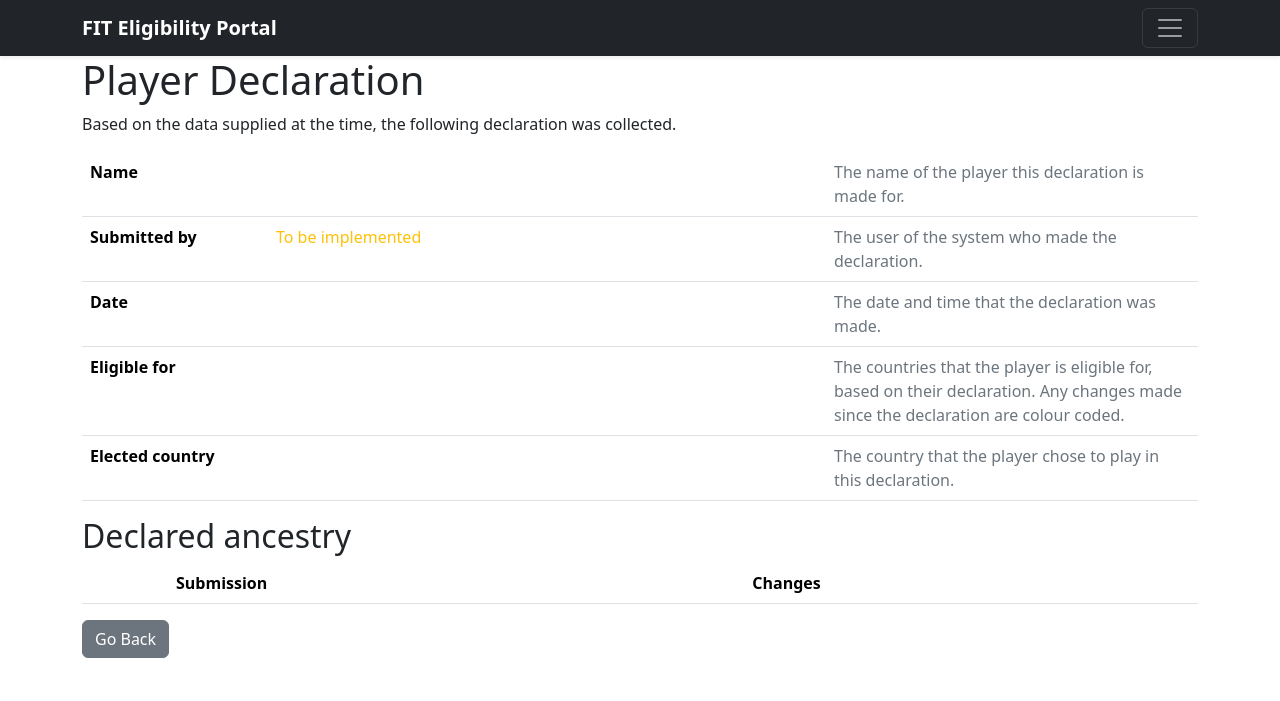
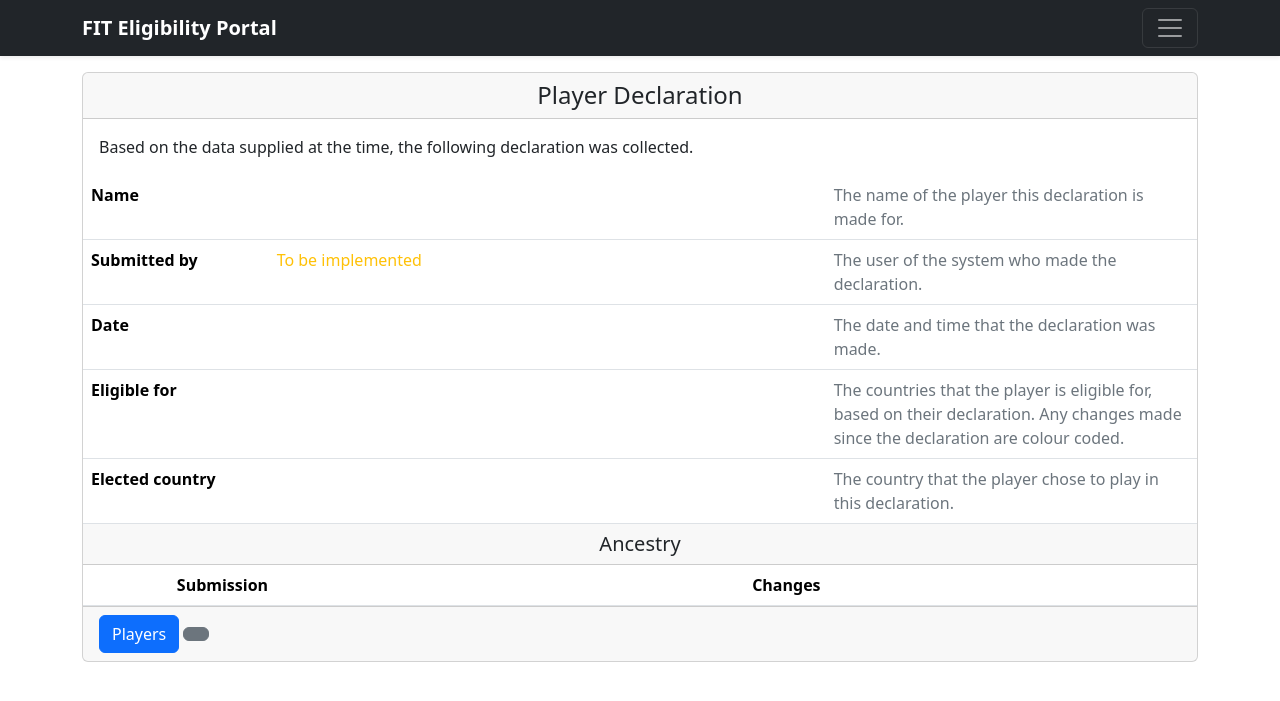
Before and after one commit to internationaltouch/fit_tournaments, a Django app: template eligibility/templates/eligibility/playerdeclaration_detail.html in a window 1280 px wide. Shown: the top 701 px of the page. Run offline with Django 3.2, Linux system fonts and the light colour scheme; the template is opened without the code that fills it, so the values that code supplies are empty; some libraries are stand-ins or nearby versions.

Commit message:
update player declaration detail view style

```diff
--- a/eligibility/templates/eligibility/player_list.html
+++ b/eligibility/templates/eligibility/player_list.html
@@ -3,7 +3,7 @@
 
 {% block container %}
     <main class="mt-3">
-        <div class="card">
+        <div class="card mb-3">
             <h4 class="card-header text-center">Player Portal</h4>
             <div class="card-body">
                 <p>In the <em>Player Portal</em>, you provide the minimum necessary information about yourself
@@ -14,7 +14,7 @@
                 this are players who are under the age of 18, who must have their parents fill this out on their
                 behalf.</p>
             </div>
-            <table class="table table-fixed table-striped align-middle">
+            <table class="table table-fixed table-striped align-middle mb-0">
                 <thead>
                 <tr>
                     <th scope="col" class="col-4">Name</th>
--- a/eligibility/templates/eligibility/playerdeclaration_detail.html
+++ b/eligibility/templates/eligibility/playerdeclaration_detail.html
@@ -1,13 +1,14 @@
 {% extends "eligibility/base.html" %}
-{% load eligibility_tags %}
+{% load bootstrap5 eligibility_tags %}
 
 {% block container %}
-<main>
-    <h1>Player Declaration</h1>
-
-    <p>Based on the data supplied at the time, the following declaration was collected.</p>
-
-    <table class="table">
+    <main class="mt-3">
+        <div class="card mb-3">
+            <h4 class="card-header text-center">Player Declaration</h4>
+            <div class="card-body">
+                Based on the data supplied at the time, the following declaration was collected.
+            </div>
+            <table class="table mb-0">
                 <tbody>
                 <tr>
                     <th class="col-2">Name</th>
@@ -46,9 +47,9 @@
                 </tbody>
             </table>
 
-    <h2>Declared ancestry</h2>
+            <h5 class="card-header text-center">Ancestry</h5>
 
-    <table class="table table-striped">
+            <table class="table table-striped mb-0">
                 <thead>
                     <tr>
                         <th scope="col"></th>
@@ -103,7 +104,11 @@
                     {% endfor %}
                 </tbody>
             </table>
-
-    <a class="btn btn-secondary" href="{% url 'players' %}">Go Back</a>
+            <div class="card-footer">
+                {% url 'players' as players_url %}
+                {% bootstrap_button "Players" button_type="link" href=players_url %}
+                {% bootstrap_button object.player button_type="link" href=object.player.get_absolute_url button_class="btn-secondary" %}
+            </div>
+        </div>
     </main>
 {% endblock %}
```
Lines whose indentation alone changed are shown as unchanged.
